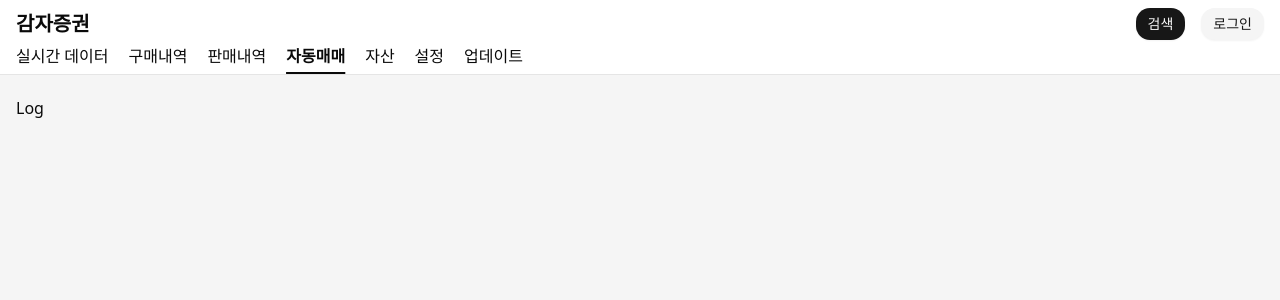
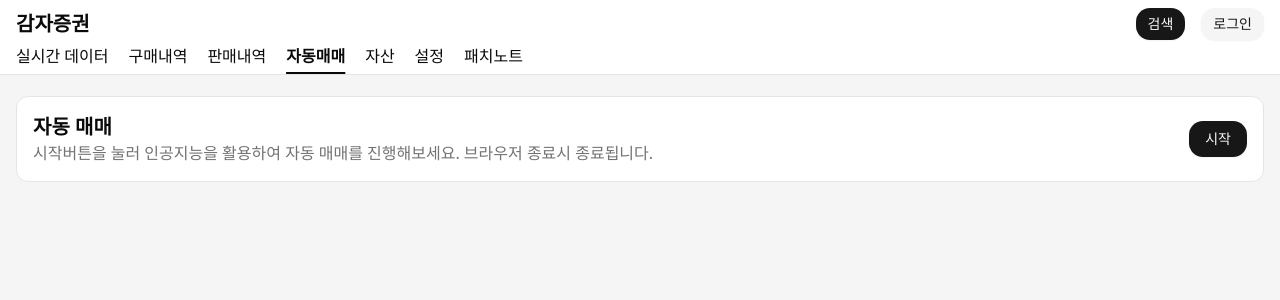
Before and after one commit to inpiniti/potatoinvest, a Next.js app: page /page/log in a window 1280 px wide. Shown: the top 300 px of the page. Built offline with nearby package versions, Linux system fonts and the light colour scheme.

Commit message:
자동매매 기능 구현 - 말풍선 레이아웃 - 시작버튼 - 타이머 - 랜덤 동작하는 함수 (샘플임) - 동작중인 경우 로딩

```diff
--- a/app/page/Nav.tsx
+++ b/app/page/Nav.tsx
@@ -29,8 +29,8 @@ const Nav = () => {
         <li className={getLinkClass('/setting')}>
           <Link href="/page/setting">설정</Link>
         </li>
-        <li className={getLinkClass('/update')}>
-          <Link href="/page/update">업데이트</Link>
+        <li className={getLinkClass('/patchNotes')}>
+          <Link href="/page/patchNotes">패치노트</Link>
         </li>
       </ul>
     </nav>
--- a/app/page/log/page.tsx
+++ b/app/page/log/page.tsx
@@ -1,4 +1,138 @@
+'use client';
+
+import { Button } from '@/components/ui/button';
+import { Loader2 } from 'lucide-react';
+import { useEffect, useState } from 'react';
+
+interface LogItem {
+  id: number;
+  date: string;
+  content: string;
+  loading: boolean;
+}
+
+const contentList = [
+  '구매 가능 여부 체크 중 입니다...',
+  '연속 하락한 주식 필터링 하는 중 입니다...',
+  '실시간 데이터를 가져오는 중입니다...',
+  '최고가 대비 많이 하락한 주식 조회 중입니다.',
+  '구매중입니다...',
+  '보유한 종목중 오른 것이 있는지 확인중입니다...',
+];
+
+const completeList = [
+  '삼성전자 1주를 구매하였습니다.',
+  '구매가 완료되었습니다.',
+  '구매한 만큼 보유한 자산에서 마이너스 하였습니다.',
+];
+
 const Log = () => {
-  return <>Log</>;
+  const [start, setStart] = useState(false);
+  const [timerId, setTimerId] = useState<NodeJS.Timeout | null>(null);
+  const [log, setLog] = useState<LogItem[]>([]);
+
+  // 임의의 로그 아이템(로딩 중) 생성 함수
+  const createPendingLog = () => {
+    const randomContent =
+      contentList[Math.floor(Math.random() * contentList.length)];
+
+    const newLogItem: LogItem = {
+      id: Date.now(),
+      date: new Date().toLocaleString(),
+      content: randomContent,
+      loading: true,
+    };
+
+    setLog((prev) => [newLogItem, ...prev]);
+
+    // 지정된 시간 후 로딩 해제 + 완료 상태로 업데이트
+    setTimeout(() => {
+      const randomComplete =
+        completeList[Math.floor(Math.random() * completeList.length)];
+
+      setLog((prev) =>
+        prev.map((item) =>
+          item.id === newLogItem.id
+            ? { ...item, content: randomComplete, loading: false }
+            : item
+        )
+      );
+    }, 3000);
+  };
+
+  const run = () => {
+    // 1) run 함수 호출 시 즉시 1회 실행
+    createPendingLog();
+
+    // 2) 이후 4초 간격으로 실행
+    const id = setInterval(() => {
+      createPendingLog();
+    }, 4000);
+
+    setTimerId(id);
+  };
+
+  const stop = () => {
+    if (timerId) {
+      clearInterval(timerId);
+      setTimerId(null);
+    }
+  };
+
+  // Stop the timer when leaving this page
+  useEffect(() => {
+    return () => {
+      stop();
+    };
+  }, []);
+
+  return (
+    <div className="flex flex-col gap-6">
+      <section className="bg-white border rounded-sm p-4 flex justify-between items-center gap-4">
+        <div>
+          <h1 className="text-xl font-bold">자동 매매</h1>
+          <p className="text-muted-foreground">
+            시작버튼을 눌러 인공지능을 활용하여 자동 매매를 진행해보세요.
+            브라우저 종료시 종료됩니다.
+          </p>
+        </div>
+        <Button
+          onClick={() => {
+            if (!start) {
+              run();
+            } else {
+              stop();
+            }
+            setStart(!start);
+          }}
+        >
+          {start && (
+            <figure>
+              <Loader2 className="w-5 h-5 animate-spin" />
+            </figure>
+          )}
+          {start ? '중지' : '시작'}
+        </Button>
+      </section>
+      {log.map(
+        (item, index) =>
+          item && (
+            <section key={index} className="flex justify-end">
+              <div className="flex flex-col items-end gap-2">
+                <p className="text-xs text-neutral-400">{item.date}</p>
+                <div className="bg-white p-4 rounded-sm flex gap-2 items-center">
+                  {item.loading && (
+                    <figure>
+                      <Loader2 className="w-5 h-5 animate-spin text-gray-500" />
+                    </figure>
+                  )}
+                  <p>{item.content}</p>
+                </div>
+              </div>
+            </section>
+          )
+      )}
+    </div>
+  );
 };
 export default Log;
--- /dev/null
+++ b/app/page/patchNotes/page.tsx
@@ -0,0 +1,51 @@
+import {
+  Card,
+  CardContent,
+  CardDescription,
+  CardHeader,
+  CardTitle,
+} from '@/components/ui/card';
+
+const Update = () => {
+  return (
+    <div className="grid grid-cols-1 sm:grid-cols-2 lg:grid-cols-3 gap-4">
+      <Card>
+        <CardHeader>
+          <CardTitle>자동매매 기능 구현중</CardTitle>
+          <CardDescription className="text-red-400">버전 0.2.0</CardDescription>
+          <CardDescription>2025년 3월 11일</CardDescription>
+        </CardHeader>
+        <CardContent className="grid gap-4">
+          <div className="flex items-center space-x-4 rounded-md bg-neutral-100 p-4">
+            <div className="flex-1 space-y-1">
+              <ul className="font-medium text-muted-foreground gap-1 flex flex-col">
+                <li>로그 말풍선 레이아웃 개발</li>
+                <li>Start 버튼 기능 구현</li>
+                <li>Start시 timer 기능 구현</li>
+                <li>랜덤한 데이터를 넣는 동작을 하는 함수 구현</li>
+                <li>동작중일때는 로딩표시</li>
+              </ul>
+            </div>
+          </div>
+        </CardContent>
+      </Card>
+      <Card>
+        <CardHeader>
+          <CardTitle>패치노트 페이지 추가</CardTitle>
+          <CardDescription className="text-red-400">버전 0.1.1</CardDescription>
+          <CardDescription>2025년 3월 11일</CardDescription>
+        </CardHeader>
+        <CardContent className="grid gap-4">
+          <div className="flex items-center space-x-4 rounded-md bg-neutral-100 p-4">
+            <div className="flex-1 space-y-1">
+              <ul className="font-medium text-muted-foreground">
+                <li>최근 업데이트된 내용을 볼 수 있는 화면을 추가함</li>
+              </ul>
+            </div>
+          </div>
+        </CardContent>
+      </Card>
+    </div>
+  );
+};
+export default Update;
--- a/app/page/update/page.tsx
+++ /dev/null
@@ -1,31 +0,0 @@
-import {
-  Card,
-  CardContent,
-  CardDescription,
-  CardHeader,
-  CardTitle,
-} from '@/components/ui/card';
-
-const Update = () => {
-  return (
-    <div className="grid grid-cols-1 sm:grid-cols-2 lg:grid-cols-3 gap-4">
-      <Card>
-        <CardHeader>
-          <CardTitle>업데이트 페이지 추가</CardTitle>
-          <CardDescription className="text-red-400">버전 0.1.1</CardDescription>
-          <CardDescription>2025년 3월 11일</CardDescription>
-        </CardHeader>
-        <CardContent className="grid gap-4">
-          <div className="flex items-center space-x-4 rounded-md bg-neutral-100 p-4">
-            <div className="flex-1 space-y-1">
-              <ul className="font-medium leading-none text-muted-foreground">
-                <li>최근 업데이트된 내용을 볼 수 있는 화면을 추가함</li>
-              </ul>
-            </div>
-          </div>
-        </CardContent>
-      </Card>
-    </div>
-  );
-};
-export default Update;
```
